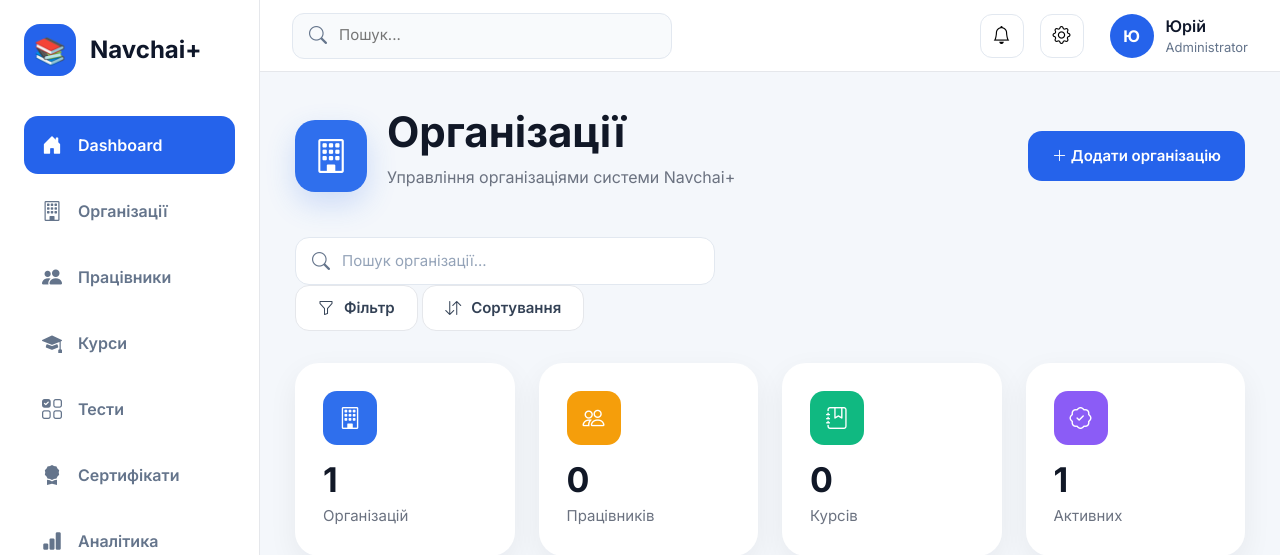
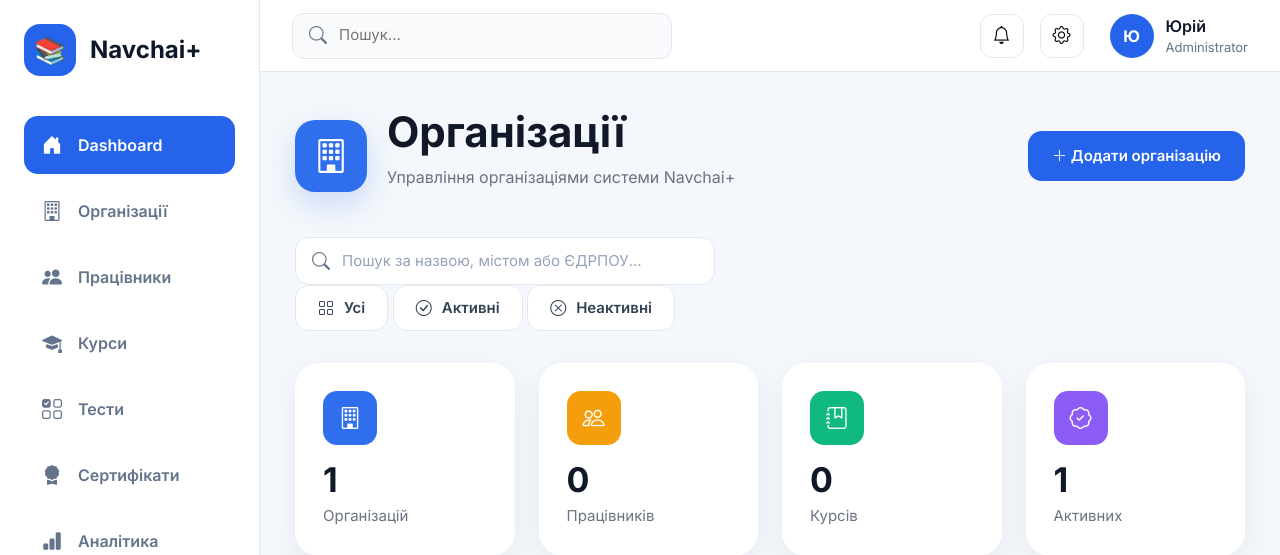
Before and after one commit to spoil7/NavchaiPlus, a Django app: page /organizations/ in a window 1280 px wide. Shown: the top 555 px of the page. Run offline with Django 5.2, Linux system fonts and the light colour scheme; tables that the repository leaves empty hold one stand-in row (values such as "Sample post").

Commit message:
feat: додано пошук та фільтрацію організацій

```diff
--- a/organizations/templates/organizations/list.html
+++ b/organizations/templates/organizations/list.html
@@ -15,13 +15,11 @@
         </div>
 
         <div>
-
             <h1>Організації</h1>
 
             <p>
                 Управління організаціями системи Navchai+
             </p>
-
         </div>
 
     </div>
@@ -42,43 +40,68 @@
 
     <div class="toolbar-left">
 
-        <div class="nc-search">
+        <form method="get"
+              class="nc-search">
 
             <i class="bi bi-search"></i>
 
             <input
                 type="text"
-                placeholder="Пошук організації..."
+                name="q"
+                value="{{ query }}"
+                placeholder="Пошук за назвою, містом або ЄДРПОУ..."
             >
+
+            {% if status and status != "all" %}
+
+                <input
+                    type="hidden"
+                    name="status"
+                    value="{{ status }}"
+                >
+
+            {% endif %}
+
+        </form>
+
+    </div>
+
+
+    <div class="toolbar-right">
+
+        <a href="?q={{ query }}&status=all"
+           class="nc-btn nc-btn-secondary">
+
+            <i class="bi bi-grid"></i>
+
+            Усі
+
+        </a>
+
+
+        <a href="?q={{ query }}&status=active"
+           class="nc-btn nc-btn-secondary">
+
+            <i class="bi bi-check-circle"></i>
+
+            Активні
+
+        </a>
+
+
+        <a href="?q={{ query }}&status=inactive"
+           class="nc-btn nc-btn-secondary">
+
+            <i class="bi bi-x-circle"></i>
+
+            Неактивні
+
+        </a>
 
     </div>
 
 </div>
 
-    <div class="toolbar-right">
-
-        <button class="nc-btn nc-btn-secondary">
-
-            <i class="bi bi-funnel"></i>
-
-            Фільтр
-
-        </button>
-
-        <button class="nc-btn nc-btn-secondary">
-
-            <i class="bi bi-arrow-down-up"></i>
-
-            Сортування
-
-        </button>
-
-    </div>
-
-</div>
-
-
-<!-- ======= Статистика ======= -->
 
 <div class="stats-grid">
 
@@ -98,6 +121,7 @@
 
     </div>
 
+
     <div class="stat-card">
 
         <div class="stat-icon orange">
@@ -114,6 +138,7 @@
 
     </div>
 
+
     <div class="stat-card">
 
         <div class="stat-icon green">
@@ -129,6 +154,7 @@
         </div>
 
     </div>
+
 
     <div class="stat-card">
 
@@ -148,7 +174,6 @@
 
 </div>
 
-<!-- ======= Организации ======= -->
 
 <div class="row g-4">
 
@@ -159,24 +184,22 @@
         <div class="nc-card organization-card">
 
             <div class="organization-logo">
-
                 🏥
-
             </div>
 
             <h3>
+                {{ organization.name }}
+            </h3>
 
-            {{ organization.name }}
-
-        </h3>
 
             <p>
 
                 <i class="bi bi-geo-alt"></i>
 
-            {{ organization.city }}
+                {{ organization.city|default:"Місто не вказано" }}
 
             </p>
+
 
             <div class="organization-info">
 
@@ -184,11 +207,12 @@
 
                     <i class="bi bi-telephone"></i>
 
-                {{ organization.phone }}
+                    {{ organization.phone|default:"Телефон не вказано" }}
 
                 </span>
 
             </div>
+
 
             <div class="status">
 
@@ -216,6 +240,7 @@
 
             </div>
 
+
             <a href="{% url 'organizations:detail' organization.id %}"
                class="nc-btn nc-btn-primary w-100 mt-3">
 
@@ -229,6 +254,7 @@
 
     </div>
 
+
 {% empty %}
 
     <div class="col-12">
@@ -236,10 +262,44 @@
         <div class="empty-state">
 
             <div class="empty-icon">
+
+                {% if query or status != "all" %}
+
+                    <i class="bi bi-search"></i>
+
+                {% else %}
+
                     <i class="bi bi-building"></i>
+
+                {% endif %}
+
             </div>
 
-    <h2>Організації відсутні</h2>
+
+            {% if query or status != "all" %}
+
+                <h2>
+                    Організації не знайдено
+                </h2>
+
+                <p>
+                    Спробуйте змінити параметри пошуку або фільтрації.
+                </p>
+
+                <a href="{% url 'organizations:list' %}"
+                   class="nc-btn nc-btn-secondary">
+
+                    <i class="bi bi-arrow-counterclockwise"></i>
+
+                    Скинути фільтри
+
+                </a>
+
+            {% else %}
+
+                <h2>
+                    Організації відсутні
+                </h2>
 
                 <p>
                     Створіть першу організацію для початку роботи.
@@ -254,6 +314,8 @@
 
                 </a>
 
+            {% endif %}
+
         </div>
 
     </div>
--- a/organizations/views.py
+++ b/organizations/views.py
@@ -1,37 +1,57 @@
-from django.shortcuts import render
+from django.shortcuts import render, redirect, get_object_or_404
+from django.db.models import Q
+
 from .models import Organization
-from django.shortcuts import redirect
 from .forms import OrganizationForm
-from django.shortcuts import get_object_or_404
+
+
 def organization_create(request):
 
     if request.method == "POST":
-
         form = OrganizationForm(request.POST)
 
         if form.is_valid():
-
             form.save()
-
             return redirect("organizations:list")
 
     else:
-
         form = OrganizationForm()
 
     return render(
         request,
         "organizations/create.html",
         {
-            "form": form
-        }
+            "form": form,
+        },
     )
+
+
 def organization_list(request):
 
-    organizations = Organization.objects.all().order_by("name")
+    query = request.GET.get("q", "").strip()
+    status = request.GET.get("status", "all")
+
+    organizations = Organization.objects.all()
+
+    if query:
+        organizations = organizations.filter(
+            Q(name__icontains=query)
+            | Q(city__icontains=query)
+            | Q(edrpou__icontains=query)
+        )
+
+    if status == "active":
+        organizations = organizations.filter(is_active=True)
+
+    elif status == "inactive":
+        organizations = organizations.filter(is_active=False)
+
+    organizations = organizations.order_by("name")
 
     context = {
         "organizations": organizations,
+        "query": query,
+        "status": status,
     }
 
     return render(
@@ -39,19 +59,21 @@ def organization_list(request):
         "organizations/list.html",
         context,
     )
+
+
 def organization_detail(request, pk):
 
     organization = get_object_or_404(
         Organization,
-        pk=pk
+        pk=pk,
     )
 
     context = {
-        "organization": organization
+        "organization": organization,
     }
 
     return render(
         request,
         "organizations/detail.html",
-        context
+        context,
     )
```
Also changed, not shown: organizations/views — копия.py (added, +57 -0 lines). Lines whose indentation alone changed are shown as unchanged.
